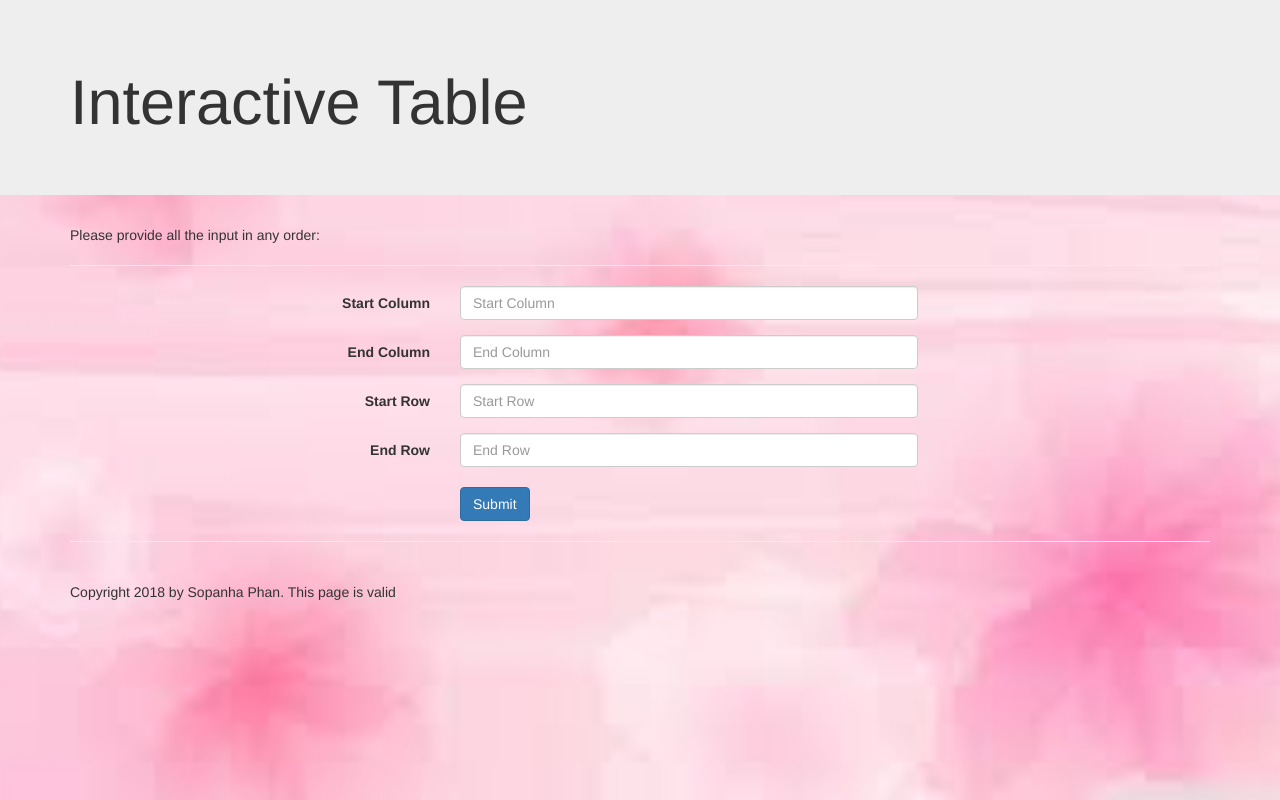
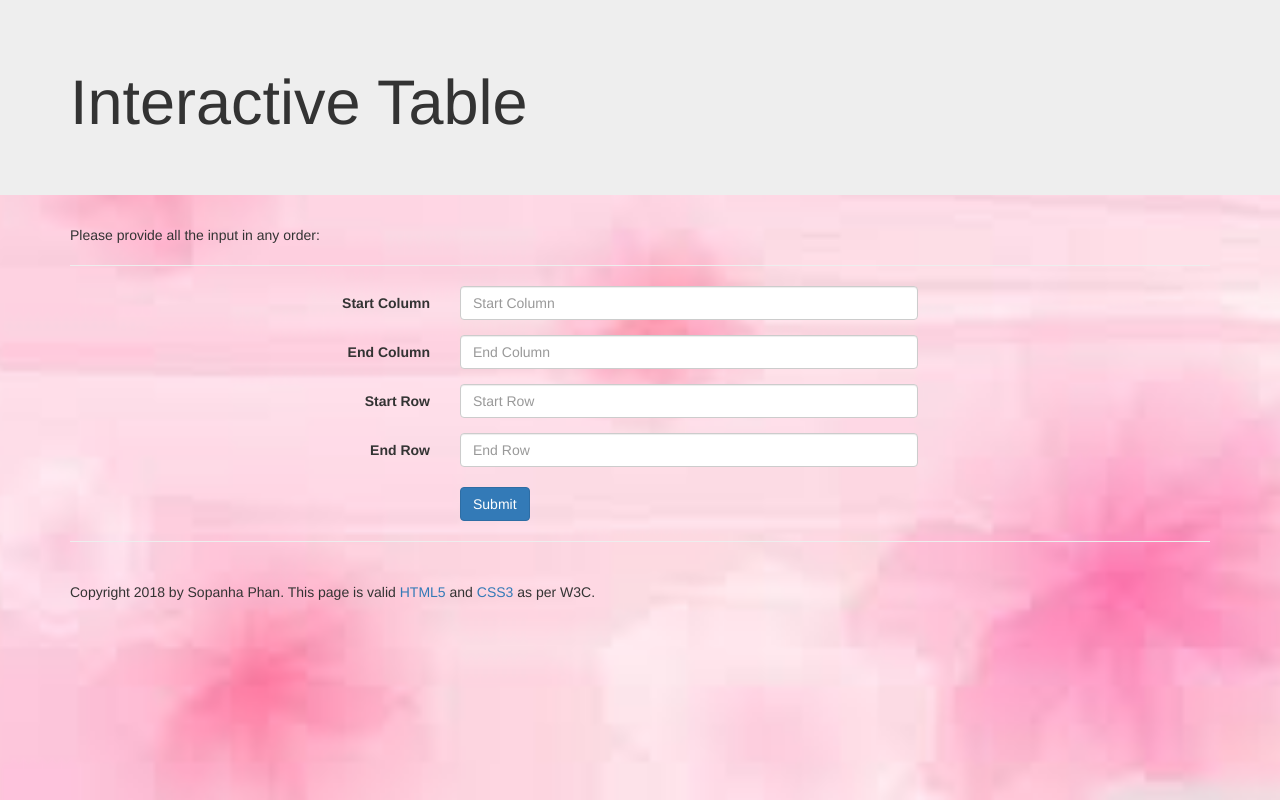
Before and after one commit to panha123/myPage, a plain HTML site: page A6/SopanhaA6/A6.html in a window 1280 px wide. Drawn offline with nearby package versions, Linux system fonts and the light colour scheme.

Commit message:
Update A6/SopanhaA6/A6.html

```diff
--- a/A6/SopanhaA6/A6.html
+++ b/A6/SopanhaA6/A6.html
@@ -79,8 +79,8 @@
       <footer>
         <!-- Copyright section + Validator link-->
         <br>Copyright 2018 by Sopanha Phan. This page is valid
-        <!-- <a href="https://validator.w3.org/nu/?doc=http%3A%2F%2Fwww.cs.uml.edu%2F~vtran1%2FHW6%2F" target="_blank"><i class="fa fa-html5"></i>HTML5</a> and
-        <a href="http://jigsaw.w3.org/css-validator/validator?uri=http%3A%2F%2Fwww.cs.uml.edu%2F%7Evtran1%2FHW6%2Fstyle%2Fmain.css&profile=css3&usermedium=all&warning=1&vextwarning=" target="_blank"><i class="fa fa-css3"></i>CSS3</a> as per W3C. -->
+        <a href="https://validator.w3.org/nu/?doc=https%3A%2F%2Fpanha123.github.io%2FmyPage%2FA6%2FSopanhaA6%2FA6.html" target="_blank"><i class="fa fa-html5"></i>HTML5</a> and
+        <a href="https://jigsaw.w3.org/css-validator/validator?uri=https%3A%2F%2Fpanha123.github.io%2FmyPage%2FA6%2FSopanhaA6%2FA6.html&profile=css3svg&usermedium=all&warning=1&vextwarning=&lang=en" target="_blank"><i class="fa fa-css3"></i>CSS3</a> as per W3C.
       </footer>
     </div>
 
```
